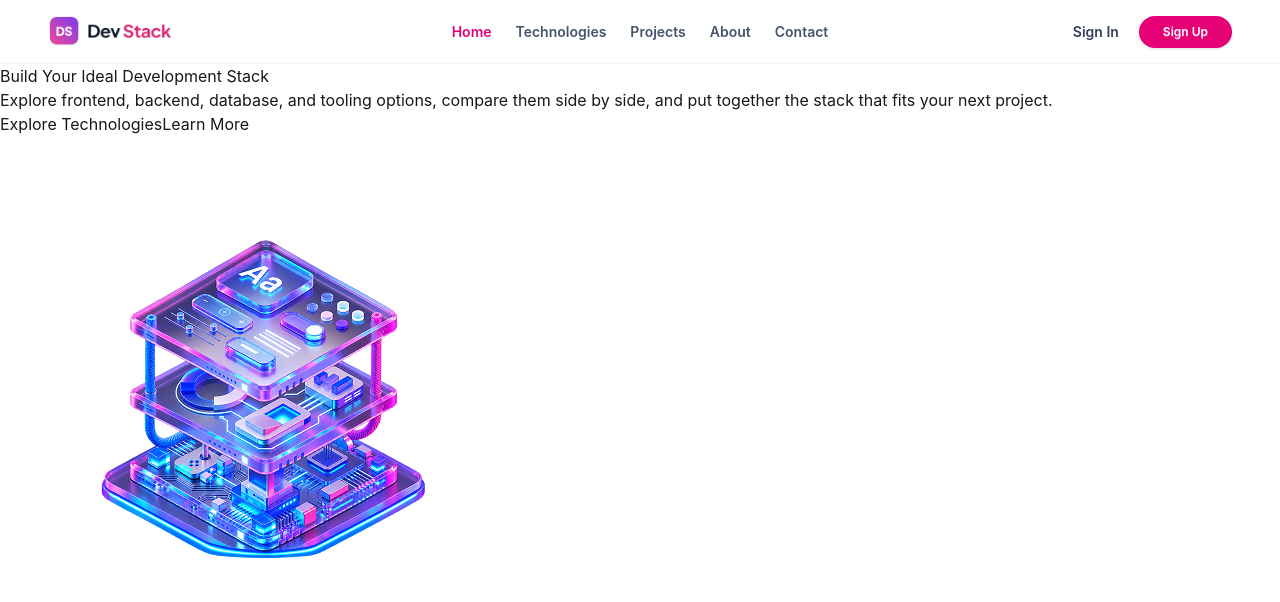
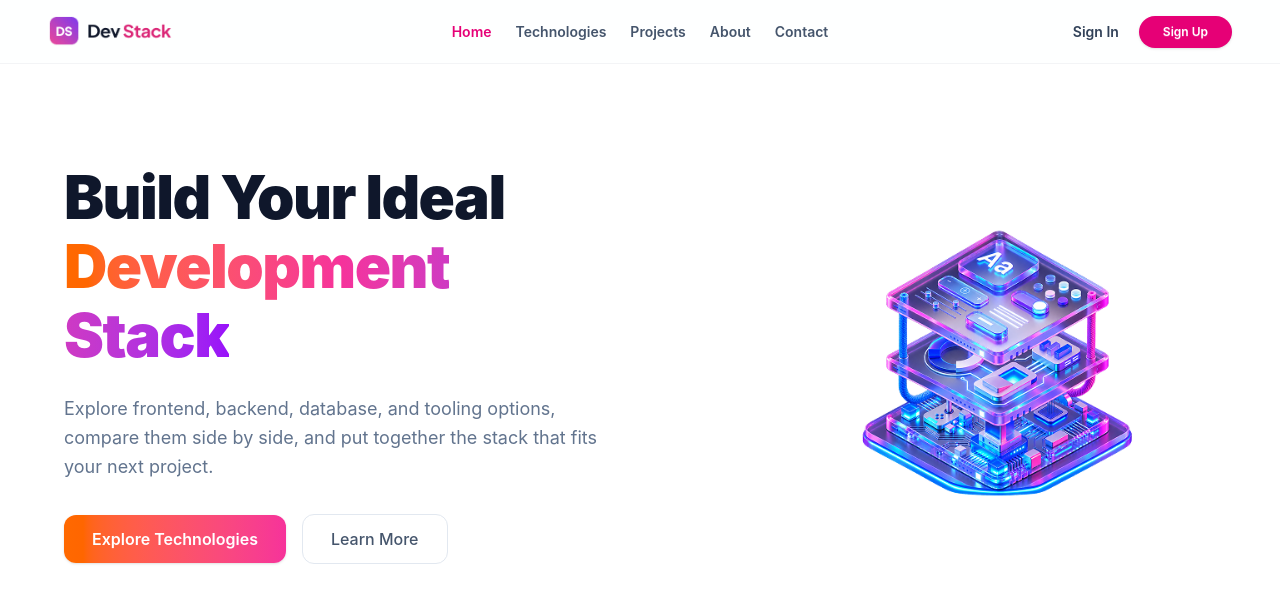
Before and after one commit to NooreAlamCoder/assignment-5, a React (Vite) app: page / in a window 1280 px wide. Shown: the top 602 px of the page. Built offline with nearby package versions, Linux system fonts and the light colour scheme.

Commit message:
Hero Section Full Compleate

```diff
--- a/src/Component/HeroSection.tsx
+++ b/src/Component/HeroSection.tsx
@@ -2,18 +2,45 @@ import heroimage from "../assets/banner-stack.png";
 
 const HeroSection = () => {
   return (
-    <section>
-      <div>
-        <h2>Build Your Ideal Development Stack</h2>
-        <p>
-          Explore frontend, backend, database, and tooling options, compare them
-          side by side, and put together the stack that fits your next project.
-        </p>
-        <button>Explore Technologies</button>
-        <button>Learn More</button>
-      </div>
-      <div>
-        <img src={heroimage} alt="" />
+    <section className="bg-white py-10 md:py-16 lg:py-20 container mx-auto">
+      <div className="max-w-7xl mx-auto px-5 sm:px-8 lg:px-16 flex flex-col lg:flex-row items-center justify-between gap-8 lg:gap-14">
+        {/*Hero Section Text Content */}
+        <div className="w-full lg:w-1/2 text-center lg:text-left">
+          <h2 className="text-3xl sm:text-5xl lg:text-6xl font-black tracking-tight text-slate-900 leading-tight sm:leading-[1.15]">
+            Build Your Ideal <br />
+            <span className="bg-gradient-to-r from-orange-500 via-pink-500 to-purple-600 bg-clip-text text-transparent">
+              Development Stack
+            </span>
+          </h2>
+
+          <p className="mt-4 sm:mt-6 text-slate-500 text-xs sm:text-base lg:text-lg leading-relaxed max-w-sm sm:max-w-xl mx-auto lg:mx-0">
+            Explore frontend, backend, database, and tooling options, compare
+            them side by side, and put together the stack that fits your next
+            project.
+          </p>
+
+          {/* Buttons Section */}
+
+          {/* Buttons 1st */}
+          <div className="mt-6 sm:mt-8 flex flex-row items-center justify-center lg:justify-start gap-3 sm:gap-4">
+            <button className="flex-1 sm:flex-initial px-4 sm:px-7 py-3 rounded-xl font-semibold text-xs sm:text-sm md:text-base text-white bg-gradient-to-r from-orange-500 to-pink-500 hover:opacity-95 transition-opacity shadow-sm cursor-pointer border-none whitespace-nowrap">
+              Explore Technologies
+            </button>
+            {/* Buttons 2nd */}
+            <button className="flex-1 sm:flex-initial px-4 sm:px-7 py-3 rounded-xl font-medium text-xs sm:text-sm md:text-base text-slate-600 bg-white border border-slate-200 hover:bg-slate-50 transition-colors cursor-pointer whitespace-nowrap">
+              Learn More
+            </button>
+          </div>
+        </div>
+
+        {/* Mobile a Image niche Rakhte */}
+        <div className="w-full lg:w-1/2 flex justify-center lg:justify-end mt-2 lg:mt-0">
+          <img
+            src={heroimage}
+            alt="Development Stack Illustration"
+            className="w-4/5 max-w-[260px] sm:max-w-md lg:max-w-lg object-contain"
+          />
+        </div>
       </div>
     </section>
   );
```
